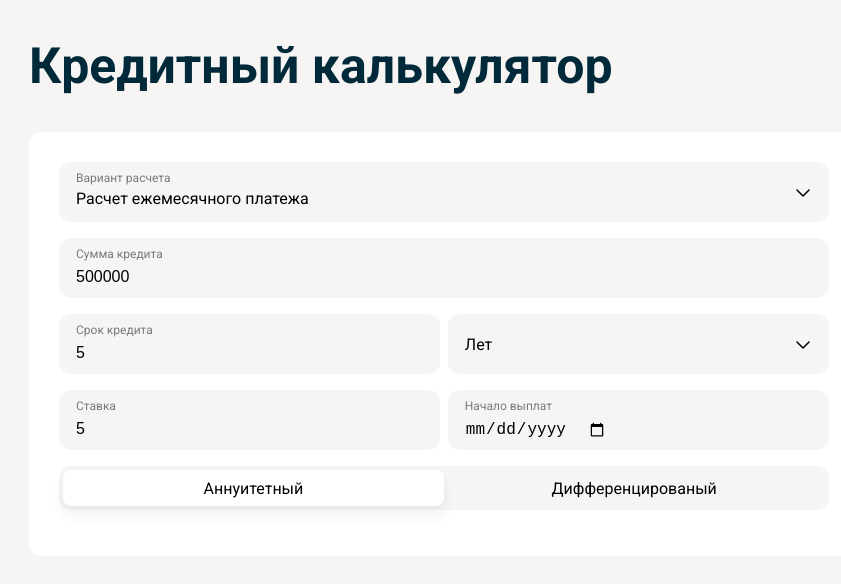
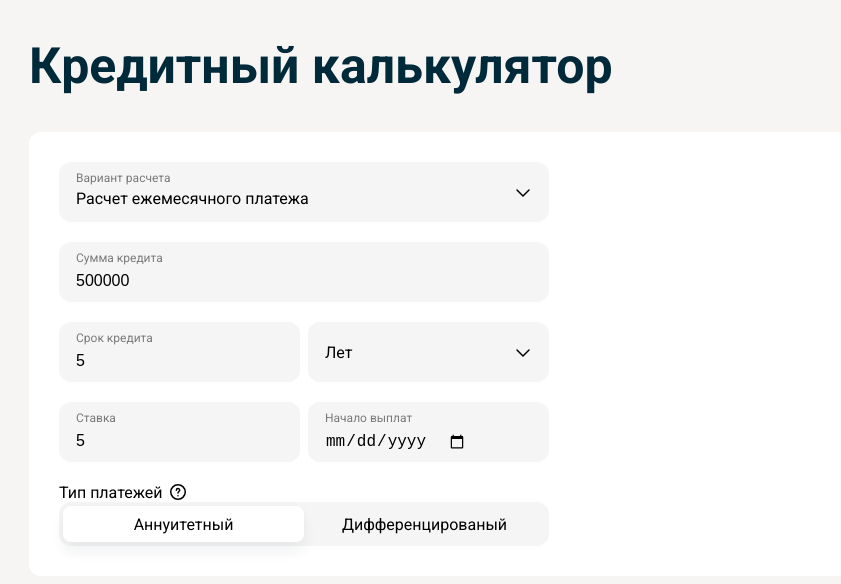
Before and after one commit to anattok/calculator-react, a React (Create React App) app: page / in a window 1280 px wide. Shown: the top 584 px of the page, without its empty margins (99-940 px from the left). Built offline with nearby package versions, Linux system fonts and the light colour scheme.

Commit message:
fix: close list outside

```diff
--- a/src/app/global/App.jsx
+++ b/src/app/global/App.jsx
@@ -84,6 +84,41 @@ function App() {
                     label="Начало выплат"
                     type="date"
                   />
+                  <div className="wrapper-bottom">
+                    <div className="question">
+                      Тип платежей{" "}
+                      <span
+                        data-qa="Icon"
+                        class="_17sy1wp _18zu2v3 _g18kgu shape-round"
+                        tabindex="0"
+                      >
+                        <svg
+                          data-qa="Tooltip"
+                          viewBox="0 0 20 20"
+                          fill="none"
+                          xmlns="http://www.w3.org/2000/svg"
+                        >
+                          <path
+                            d="M10 17.25A7.25 7.25 0 0 1 2.75 10 7.25 7.25 0 0 1 10 2.75 7.25 7.25 0 0 1 17.25 10 7.25 7.25 0 0 1 10 17.25Z"
+                            stroke="currentColor"
+                            stroke-width="1.5"
+                            stroke-linecap="round"
+                            stroke-linejoin="round"
+                          ></path>
+                          <path
+                            d="M10 11.042v-.209c0-.68.42-1.05.842-1.333.412-.277.825-.64.825-1.306a1.666 1.666 0 1 0-3.334 0"
+                            stroke="currentColor"
+                            stroke-width="1.5"
+                            stroke-linecap="round"
+                            stroke-linejoin="round"
+                          ></path>
+                          <path
+                            d="M9.997 13a.75.75 0 1 0 .007 1.5.75.75 0 0 0-.007-1.5Z"
+                            fill="currentColor"
+                          ></path>
+                        </svg>
+                      </span>
+                    </div>
                     <div className="radio-wrapper ">
                       <RadioButton
                         id="annuity"
@@ -101,6 +136,7 @@ function App() {
                         checked={selectedOption === "differentiated"}
                         onChange={handleOptionChange}
                       />
+                    </div>
                   </div>
                 </>
               )}
@@ -169,7 +205,6 @@ function App() {
                 </>
               )}
             </div>
-            <div className="wrapper__bottom"></div>
           </div>
           <div className="calculation"></div>
         </form>
--- a/src/app/global/styles/global.css
+++ b/src/app/global/styles/global.css
@@ -30,7 +30,7 @@ ul>li {
 }
 
 .wrapper {
-    flex-grow: 1;
+    display: flex;
 }
 
 h1 {
@@ -50,7 +50,7 @@ h1 {
     grid-row-gap: 16px;
 }
 
-
+/* TODO: сделать грид сетку нормальной ширины */
 .calculation-option {
     grid-area: 1 / 1 / 1 / 5;
 }
@@ -99,8 +99,34 @@ h1 {
     grid-area: 3 / 3 / 3 / 5;
 }
 
+.wrapper-bottom {
+    grid-area: 5 / 1 / 5 / 5;
+}
+
+.question {
+    height: 20px;
+    display: flex;
+    align-items: center;
+
+}
+
+.question span {
+    display: flex;
+    align-items: center;
+    padding-left: 5px;
+}
+
+.question svg {
+    width: 20px;
+    height: 20px;
+}
+
+/* TODO: сделать подсказку на ховере */
+/* .question:hover{
+
+} */
+
 .radio-wrapper {
-    grid-area: 5 / 1 / 5 / 5;
     display: flex;
     align-items: center;
     background-color: var(--color-D10);
--- a/src/components/Input/Input.jsx
+++ b/src/components/Input/Input.jsx
@@ -1,4 +1,4 @@
-import React, { useState, useEffect } from "react";
+import React, { useState, useEffect, useRef } from "react";
 import s from "./Input.module.scss";
 
 export const Input = ({
@@ -12,6 +12,22 @@ export const Input = ({
   const [listOpen, isListOpen] = useState(false); // открытие/закрытие списка
   const [inputValue, setInputValue] = useState(initValue);
   const [selectedItem, setSelectedItem] = useState(list && list[0].text);
+
+  const inputRef = useRef(null);
+
+  useEffect(() => {
+    const handleClickOutside = (event) => {
+      if (inputRef.current && !inputRef.current.contains(event.target)) {
+        isListOpen(false);
+      }
+    };
+
+    document.addEventListener("click", handleClickOutside);
+
+    return () => {
+      document.removeEventListener("click", handleClickOutside);
+    };
+  }, []);
 
   // Проверяем, что list существует и является массивом
   const renderedList =
@@ -40,6 +56,7 @@ export const Input = ({
 
   return (
     <label
+      ref={inputRef}
       style={label ? { padding: "28px 16px 10px" } : { padding: "22px 16px" }}
       className={inputClassNames}
       onClick={() => isListOpen(!listOpen)}
--- a/src/components/Input/Input.module.scss
+++ b/src/components/Input/Input.module.scss
@@ -66,7 +66,7 @@
     border-radius: 12px;
     background-color: var(--color-L100);
     box-shadow: 0 12px 16px rgba(0, 0, 0, .2);
-    transition: all 0.2s;
+    transition: all 0.3s;
     z-index: 10;
 
     & li {
--- a/src/components/RadioButton/RadioButton.jsx
+++ b/src/components/RadioButton/RadioButton.jsx
@@ -1,4 +1,4 @@
-import React, { useState } from "react";
+import React from "react";
 import s from "./RadioButton.module.scss";
 
 export const RadioButton = ({ id, name, value, text, checked, onChange }) => {
```
Lines whose indentation alone changed are shown as unchanged.
